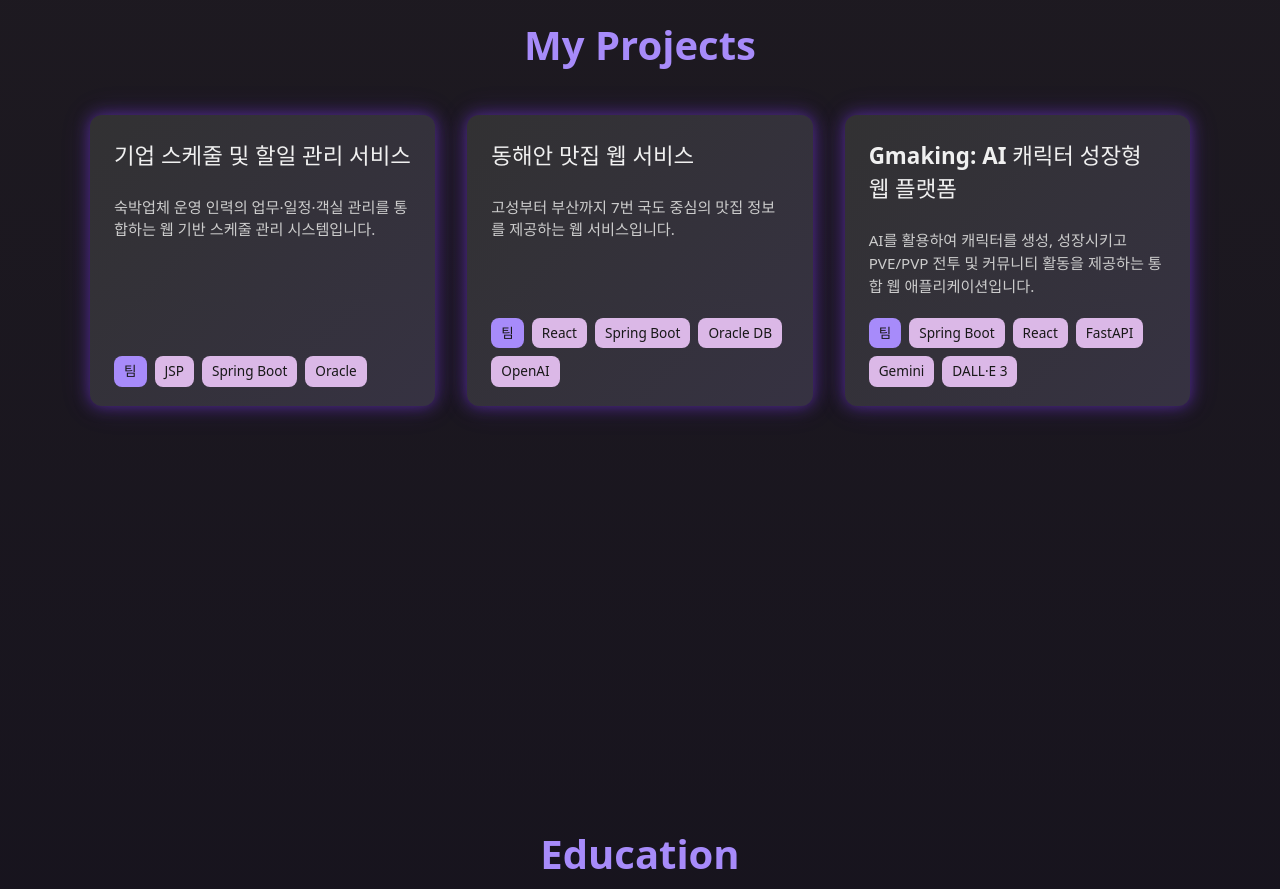
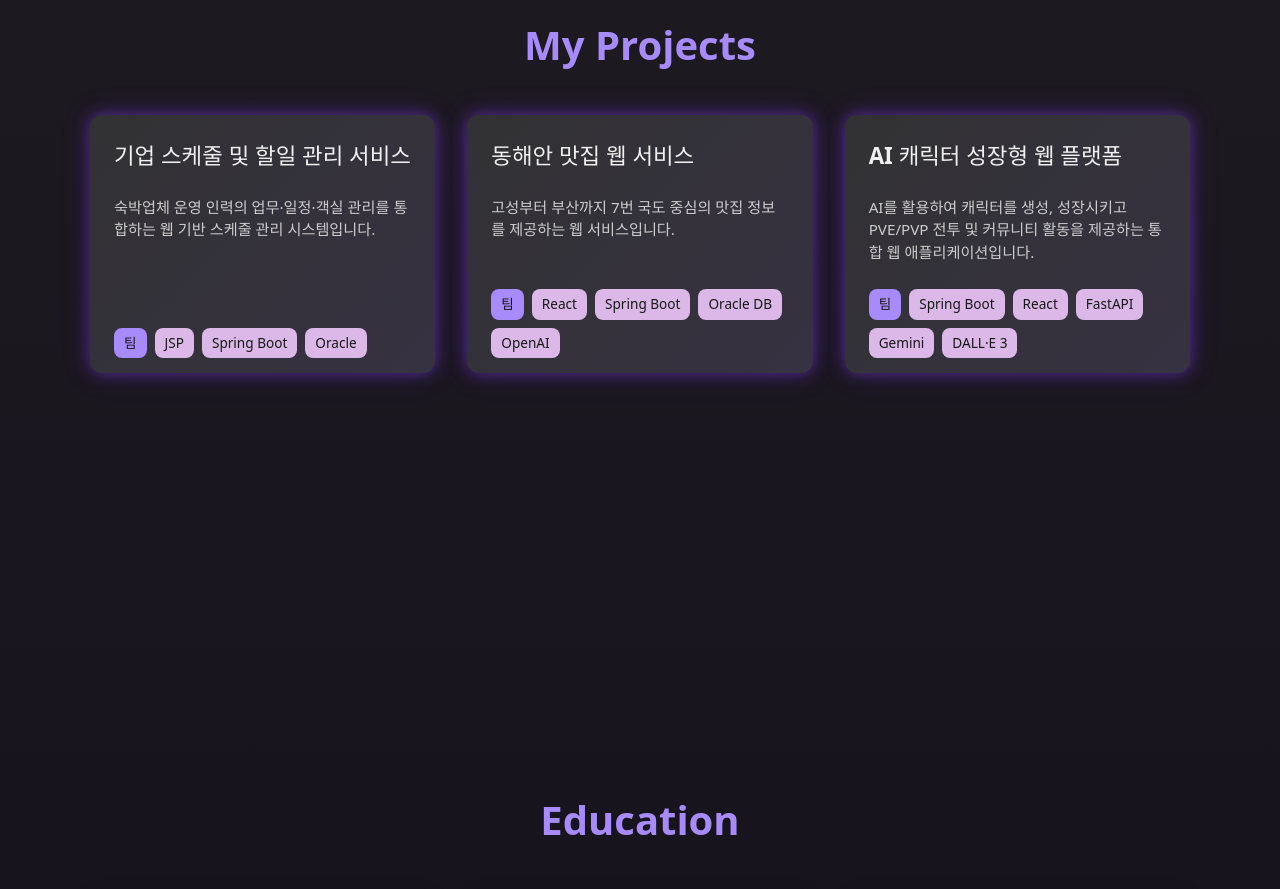
Before and after one commit to pnow7/portfolio, a React (Vite) app: page / in a window 1280 px wide. Shown: the part 2240-3129 px from the top of the page. Built offline with nearby package versions, Linux system fonts and the light colour scheme.

Commit message:
카드 글자 수정
Signed-off-by: 현재 <phyunjae7333@gmail.com>

```diff
--- a/src/data/projects.js
+++ b/src/data/projects.js
@@ -68,7 +68,7 @@ const projects = [
     },
     {
         id: 3,
-        title: "Gmaking: AI 캐릭터 성장형 웹 플랫폼",
+        title: "AI 캐릭터 성장형 웹 플랫폼",
         summary: "AI를 활용하여 캐릭터를 생성, 성장시키고 PVE/PVP 전투 및 커뮤니티 활동을 제공하는 통합 웹 애플리케이션입니다.",
         description: `
 ### 🎯 프로젝트 개요
@@ -92,7 +92,7 @@ const projects = [
         github: "https://github.com/pnow7/Team-Gmaking",
         team: "팀",
         duration: "2025.10.01 ~ 2025.10.29",
-        gradientColors: 'linear-gradient(135deg, #42A5F5, #8860D0)',
+        gradientColors: 'linear-gradient(135deg, #8BC34A, #4CAF50)',
         cardColor: 'linear-gradient(135deg, rgba(50, 50, 50, 0.95), #363242)',
         cardTechs: ["Spring Boot", "React", "FastAPI", "Gemini", "DALL·E 3"],
         imageFolder: "ai2th",
```
